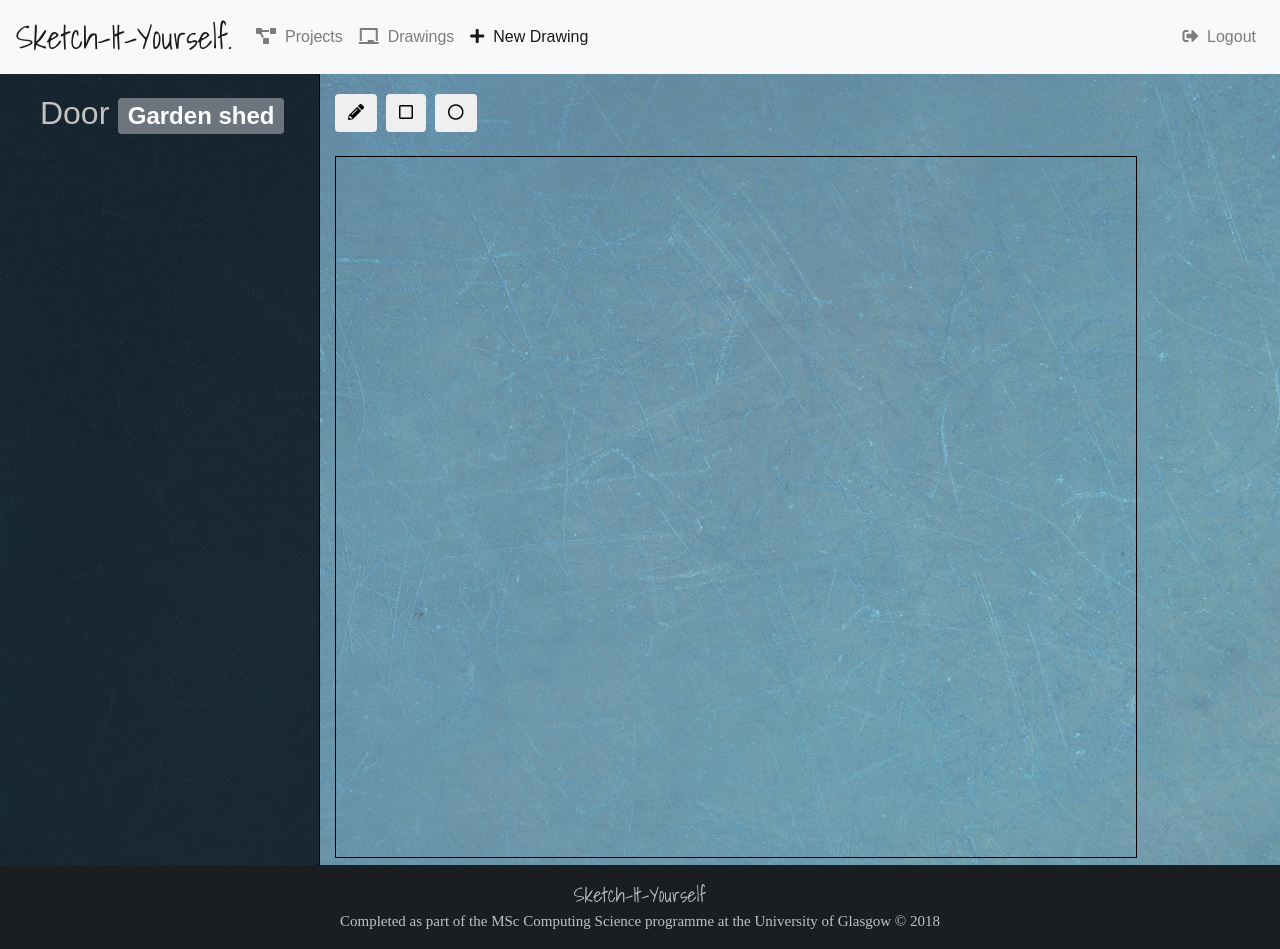
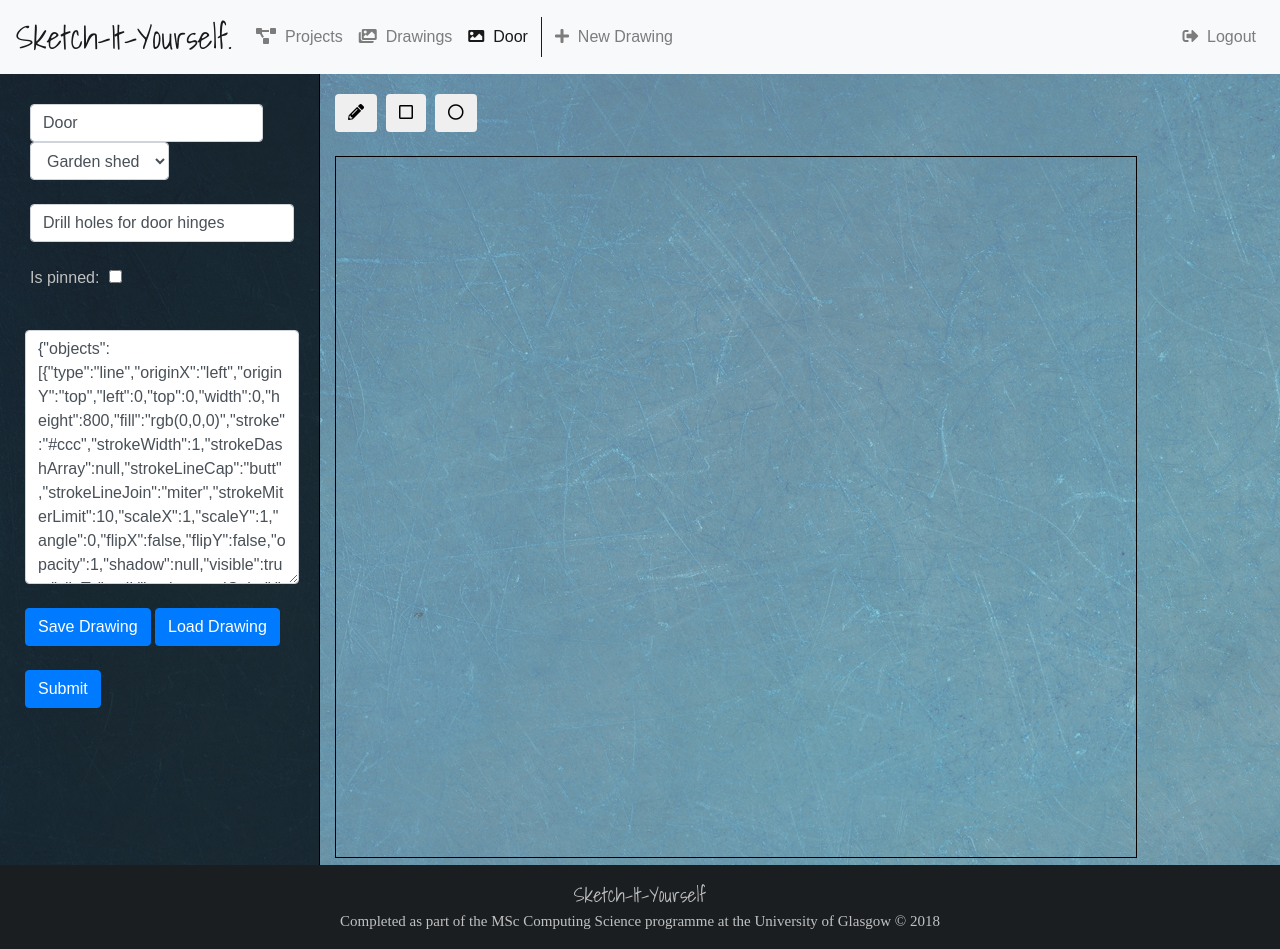
Before and after one commit to sahmed9833-ug/sketchit, a Django app: page /draw/3/2 in a window 1280 px wide. Run offline with Django 3.2, Linux system fonts and the light colour scheme; a user stored in the database is signed in; data comes from the database, SQL or seed files in the repository; both versions use the stored data as it was after the commit; some libraries are stand-ins or nearby versions.

Commit message:
Can create new projects and drawings, Fabric.js save/load functioning

```diff
--- a/draw/forms.py
+++ b/draw/forms.py
@@ -1,10 +1,36 @@
 from django.contrib.auth.models import User
+from .models import Project, Drawing
 from django import forms
 
 
 class UserForm(forms.ModelForm):
-    password = forms.CharField(widget=forms.PasswordInput)
+    email = forms.CharField(widget=forms.TextInput(attrs={'placeholder': "Email", 'class': "form-control"}))
+    username = forms.CharField(widget=forms.TextInput(attrs={'placeholder': "Username", 'class': "form-control"}))
+    password = forms.CharField(widget=forms.PasswordInput(attrs={'placeholder': "Password", 'class': "form-control"}))
 
     class Meta:
         model = User
         fields = ['email', 'username', 'password']
+
+
+class ProjectForm(forms.ModelForm):
+    title = forms.CharField(widget=forms.TextInput(attrs={'placeholder': "Title", 'class': "form-control"}))
+    summary = forms.CharField(widget=forms.TextInput(attrs={'placeholder': "Summary", 'class': "form-control"}))
+    shared = forms.BooleanField(widget=forms.CheckboxInput, required=False)
+
+    class Meta:
+        model = Project
+        exclude = ('user',)
+
+
+class DrawingForm(forms.ModelForm):
+    title = forms.CharField(widget=forms.TextInput(attrs={'placeholder': "Title", 'class': "form-control"}))
+    project = forms.ModelChoiceField(widget=forms.Select(attrs={'class': "form-control"}), queryset=Project.objects)
+    description = forms.CharField(widget=forms.TextInput(attrs={'placeholder': "Description", 'class': "form-control"}))
+    is_pinned = forms.BooleanField(widget=forms.CheckboxInput, required=False)
+    json_string = forms.CharField(widget=forms.Textarea(attrs={'class': "form-control"}))
+
+    class Meta:
+        model = Drawing
+        #  TODO: Consider also excluding JSON_String field,
+        exclude = ('last_modified',)
--- a/draw/models.py
+++ b/draw/models.py
@@ -13,6 +13,9 @@ class Project(models.Model):
     summary = models.CharField(default='No summary', max_length=1000, blank=True, null=True)
     shared = models.BooleanField(default=False)
 
+    def get_absolute_url(self):
+        return reversed('draw/')
+
     def __str__(self):
         return self.title
 
@@ -23,7 +26,7 @@ class Drawing(models.Model):
     description = models.CharField(default='No description', max_length=1000, blank=True, null=True)
     last_modified = models.DateField(auto_now=True)
     is_pinned = models.BooleanField(default=False)
-    json_string = models.CharField(default='JSON goes here', max_length=1000)
+    json_string = models.TextField(default='JSON goes here')
 
     def __str__(self):
         return self.title
--- a/draw/static/draw/css/style.css
+++ b/draw/static/draw/css/style.css
@@ -25,6 +25,13 @@ a.website-logo{
     text-align: center;
     padding-top: 15px;
 }
+form.rudi{
+    background-color: rgba(33,35,38,0.85);
+    padding: 10px;
+    border-radius: 7px;
+    width: fit-content;
+    color: #c1c1c1;
+}
 span.sig{
     font-family: 'Shadows Into Light', cursive;
     font-size: 20px;
--- a/draw/templates/draw/base.html
+++ b/draw/templates/draw/base.html
@@ -24,16 +24,17 @@
             <!-- left side -->
             <ul class="navbar-nav mr-auto">
                 <li class="nav-item {% block index_active %}{% endblock %}"><a class="nav-link" href="{% url 'draw:index' %}"><i class="fas fa-project-diagram" aria-hidden="true"></i>&nbsp; Projects <span class="sr-only">(current)</span></a></li>
-                <li class="nav-item {% block project_active %}{% endblock %}"><a class="nav-link" href="{% url 'draw:project_detail' 1 %}"><i class="fas fa-chalkboard" aria-hidden="true"></i>&nbsp; Drawings</a></li>
-                <li class="nav-item {% block drawing_active %}{% endblock %}"><a class="nav-link" href="{% url 'draw:drawing_detail' 1 1 %}"><i class="fas fa-plus"></i>&nbsp; New Drawing</a></li>
+                <li class="nav-item {% block project_active %}{% endblock %}"><a class="nav-link" href="{% url 'draw:project_detail' 1 %}"><i class="fas fa-images"></i>&nbsp; Drawings</a></li>
+                {% block drawing_link %}{% endblock %}
+                <li class="nav-item {% block new_drawing_active %}{% endblock %}" style="border-left: #1b1e21 solid 1px; padding-left: 5px; margin-left: 5px"><a class="nav-link" href="{% url 'draw:new_drawing' 1 "new" %}"><i class="fas fa-plus"></i>&nbsp; New Drawing</a></li>
             </ul>
             <!-- right side -->
             <ul class="navbar-nav">
                 {% if request.user.is_authenticated %}
                 <li class="nav-item"><a class="nav-link" href="{% url 'draw:logout_user' %}"><i class="fas fa-sign-out-alt"></i>&nbsp; Logout</a></li>
                 {% else %}
-                <li class="nav-item {% block register_active %}{% endblock %}"><a class="nav-link" href="{% url 'draw:register' %}"><i class="fas fa-sign-out-alt"></i>&nbsp; Register</a></li>
-                <li class="nav-item {% block login_active %}{% endblock %}"><a class="nav-link" href="{% url 'draw:login_user' %}"><i class="fas fa-sign-out-alt"></i>&nbsp; Log In</a></li>
+                <li class="nav-item {% block register_active %}{% endblock %}"><a class="nav-link" href="{% url 'draw:register' %}"><i class="fas fa-user-plus"></i>&nbsp; Register</a></li>
+                <li class="nav-item {% block login_active %}{% endblock %}"><a class="nav-link" href="{% url 'draw:login_user' %}"><i class="fas fa-sign-in-alt"></i>&nbsp; Log In</a></li>
                 {% endif %}
             </ul>
         </div>
--- a/draw/templates/draw/drawing-detail.html
+++ b/draw/templates/draw/drawing-detail.html
@@ -1,14 +1,55 @@
 {% extends 'draw/base.html' %}
-{% block title %}{{ drawing }}{% endblock %}
-{% block drawing_active %}active{% endblock %}
-
+{% block title %}{% if drawing %}{{ drawing }}{% else %}New Drawing{% endif %}{% endblock %}
+{% block drawing_link %}
+    {% if drawing %}
+        <li class="nav-item active"><a class="nav-link" href="{% url 'draw:drawing_detail' 1 drawing.id  %}"><i class="fas fa-image"></i>&nbsp; {{ drawing }}</a></li>
+    {% endif %}
+{% endblock %}
+{% block new_drawing_active %}
+    {% if not drawing %}
+    active
+    {% endif %}
+{% endblock %}
 {% block scripts %}
     <script src="https://cdnjs.cloudflare.com/ajax/libs/fabric.js/1.7.22/fabric.min.js"></script>
 {% endblock %}
 
 {% block detail_panel %}
-    <h2 style="text-align: center">{{ drawing }} <span class="badge badge-secondary">{{ project }}</span></h2>
-<!-- TODO: Controls for the drawing document, such as text boxes to display/alter name, description etc. Also list of other drawings in project. -->
+    {% if not drawing %}<h3 style="text-align: center">New Drawing</h3>{% endif %}
+    <form action="" method="post" enctype="multipart/form-data" style="padding: 10px">
+    {% csrf_token %}
+        <div class="form-row">
+            <div class="col-auto">
+                {{ form.title }}
+            </div>
+            <div class="col-auto">
+                {{ form.project }}
+            </div>
+        </div><br>
+        <div class="form-row">
+            <div class="col">
+                {{ form.description }}
+            </div>
+        </div><br>
+        <div class="form-row">
+            <div class="col-auto">
+                <label for="">{{ form.is_pinned.label_tag }}</label>
+            </div>
+            <div class="col-auto">
+                {{ form.is_pinned }}
+            </div>
+        </div><br>
+        <div class="form-row">
+            {{ form.json_string }}
+        </div><br>
+        <div class="form-row">
+            <button type="button" class="btn btn-primary" onclick="saveJSON()" href="#">Save Drawing</button>&nbsp;
+            <button type="button" class="btn btn-primary" onclick="loadJSON()" href="#">Load Drawing</button>&nbsp;
+        </div><br>
+        <div class="form-row">
+            <button type="submit" class="btn btn-primary">Submit</button>
+        </div>
+    </form>
 {% endblock %}
 
 {% block list_panel %}
@@ -25,15 +66,36 @@
         var drawingRect = false;
         var drawingCircle = false;
         var rect, circ, isDown, origX, origY;
+        var drawing_serial;
         var grid = 20;
+        loadJSON();
+        renderGrid();
+        canvas.renderAll();
+
+        function saveJSON(){
+            drawing_serial = JSON.stringify(canvas);
+
+            document.getElementById('id_json_string').value= drawing_serial;
+        }
+
+        function loadJSON(){
+
+            canvas.loadFromJSON({{ drawing.json_string | safe }});
+            renderGrid();
+        }
 
         //  create grid
-        for (var i = 0; i < (800 / grid); i++) {
-          canvas.add(new fabric.Line([ i * grid, 0, i * grid, 800], { stroke: '#ccc', selectable: false }));
-          canvas.add(new fabric.Line([ 0, i * grid, 800, i * grid], { stroke: '#ccc', selectable: false }))
+        function renderGrid(){
+            console.log("Rendering grid");
+            for (var i = 0; i < (800 / grid); i++) {
+                var lineH = new fabric.Line([ i * grid, 0, i * grid, 800], { stroke: '#ccc', selectable: false, evented: false, excludeFromExport: true });
+                var lineV = new fabric.Line([ 0, i * grid, 800, i * grid], { stroke: '#ccc', selectable: false, evented: false, excludeFromExport: true });
+                canvas.add(lineH);
+                canvas.add(lineV);
+                canvas.sendToBack(lineH);
+                canvas.sendToBack(lineV);
+            }
         }
-
-        canvas.renderAll();
 
         function addRectangle(){
             drawingRect = !drawingRect;
@@ -148,17 +210,7 @@
                 circ.setCoords();
         });
 
-        function saveJSON(){
-            console.log(JSON.stringify(canvas));
-            //drawing_file = canvas.toJSON();
-            drawing_file = JSON.stringify(canvas);
-        }
 
-        function loadJSON(){
-            canvas.clear();
-
-            canvas.loadFromJSON(drawing_file);
-        }
 
     </script>
 {% endblock %}
--- a/draw/templates/draw/form-template.html
+++ b/draw/templates/draw/form-template.html
@@ -2,7 +2,9 @@
 
     <div class="form-group">
         <span class="text-danger small">{{ field.errors }}</span>
-        <label for="">{{ field.label_tag }}</label>
+        {% if "Shared" in field.label_tag %}
+            <label for="">{{ field.label_tag }}</label>
+        {% endif %}
         {{ field }}
     </div>
 {% endfor %}
--- a/draw/templates/draw/project-detail.html
+++ b/draw/templates/draw/project-detail.html
@@ -12,9 +12,9 @@
             <h2>Drawings</h2><br>
             <div class="d-flex flex-wrap align-content-start">
                 {% for drawing in drawings %}
-                    <div class="p-2 border" style="text-align: center">
-                        <a style="color: #1b1e21" href="{% url 'draw:drawing_detail' project.id drawing.id %}">
-                            <img src="http://images1.wikia.nocookie.net/__cb20110517050051/awesomeanimeandmanga/images/3/34/K-on!-avatar-200x200.jpg" style="padding-bottom: 10px">
+                    <div class="p-2" style="text-align: center; background: rgba(33,35,38,0.85); border-radius: 5px; margin-right: 15px; margin-bottom: 15px">
+                        <a style="color: #c1c1c1" href="{% url 'draw:drawing_detail' project.id drawing.id %}">
+                            <img src="https://static.umotive.com/img/product_image_thumbnail_placeholder.png" width="200" height="200" style="padding-bottom: 10px">
                             <br>
                             {{ drawing.title }}
                             {% if drawing.is_pinned %}
--- a/draw/templates/draw/register.html
+++ b/draw/templates/draw/register.html
@@ -5,7 +5,7 @@
 
 {% block detail_panel %}
     <h2 style="text-align: center">Create a New Account</h2>
-    <form action="" method="post" enctype="multipart/form-data">
+    <form action="" method="post" enctype="multipart/form-data" style="padding: 10px">
         {% csrf_token %}
         {% include 'draw/form-template.html' %}
          <button type="submit" class="btn btn-primary">Submit</button>
--- a/draw/urls.py
+++ b/draw/urls.py
@@ -9,5 +9,5 @@ urlpatterns = [
     path('login_user', views.login, name='login_user'),
     path('logout_user', views.logout, name='logout_user'),
     path('<int:project_id>', views.project_detail, name='project_detail'),
-    path('<int:project_id>/<int:drawing_id>', views.drawing_detail, name='drawing_detail')
-]
+    path('<int:project_id>/<int:drawing_id>', views.drawing_detail, name='drawing_detail'),
+    path('<int:project_id>/<slug:new>', views.new_drawing, name='new_drawing')]
--- a/draw/views.py
+++ b/draw/views.py
@@ -1,45 +1,84 @@
 from django.shortcuts import render, redirect, get_object_or_404
 from django.contrib.auth import authenticate, login as django_login, logout as django_logout
-from django.views.generic import View
 from .models import Project, Drawing
-from .forms import UserForm
+from .forms import UserForm, ProjectForm, DrawingForm
 
 
 def index(request):
-    projects = Project.objects.all()
-    context = {
-        'projects': projects
-    }
-    return render(request, 'draw/index.html', context)
+    if request.user.is_authenticated:
+        #  projects
+        projects = Project.objects.filter(user=request.user)
+
+        #  form handler
+        form = ProjectForm(request.POST or None)
+
+        if form.is_valid():
+            project = form.save(commit=False)
+            project.user = request.user
+            project.save()
+        context = {
+            "form": form,
+            "projects": projects
+        }
+        return render(request, 'draw/index.html', context)
+    else:
+        return render(request, 'draw/login.html')
 
 
 def project_detail(request, project_id):
-    # check that project exists
-    project = get_object_or_404(Project, pk=project_id)
+    if request.user.is_authenticated:
+        # check that project exists
+        project = get_object_or_404(Project, pk=project_id)
 
-    # check that this project has drawings
-    try:
-        drawings = Drawing.objects.filter(project=project_id)
-    except Drawing.DoesNotExist:
-        drawings = ''
+        # check that this project has drawings
+        try:
+            drawings = Drawing.objects.filter(project=project_id)
+        except Drawing.DoesNotExist:
+            drawings = ''
 
-    context = {
-        'project': project,
-        'drawings': drawings
-    }
-    return render(request, 'draw/project-detail.html', context)
+        context = {
+            'project': project,
+            'drawings': drawings
+        }
+        return render(request, 'draw/project-detail.html', context)
+    else:
+        return render(request, 'draw/login.html')
 
 
 def drawing_detail(request, project_id, drawing_id):
-    # check that drawing exists
-    project = get_object_or_404(Project, pk=project_id)
-    drawing = get_object_or_404(Drawing, pk=drawing_id)
+    if request.user.is_authenticated:
+        # check that drawing exists
+        project = get_object_or_404(Project, pk=project_id)
+        drawing = get_object_or_404(Drawing, pk=drawing_id)
 
-    context = {
-        'project': project,
-        'drawing': drawing
-    }
-    return render(request, 'draw/drawing-detail.html', context)
+        form = DrawingForm(request.POST or None, instance=drawing)
+        if form.is_valid():
+            form.save()
+        context = {
+            'form': form,
+            'project': project,
+            'drawing': drawing
+        }
+        return render(request, 'draw/drawing-detail.html', context)
+    else:
+        return render(request, 'draw/login.html')
+
+
+def new_drawing(request, project_id, new):
+    # TODO: Add a new function here which would load drawing detail but for a new drawing
+    # TODO: Add a new function which would load drawing detail for a new drawing that does not yet belong to a project
+    if request.user.is_authenticated:
+        form = DrawingForm(request.POST or None)
+        project = get_object_or_404(Project, pk=project_id)
+        if form.is_valid():
+            form.save()
+        context = {
+            "form": form,
+            "project": project
+        }
+        return render(request, 'draw/drawing-detail.html', context)
+    else:
+        render(request, 'draw/login.html')
 
 
 def logout(request):
@@ -61,7 +100,12 @@ def login(request):
             if user.is_active:
                 django_login(request, user)
                 projects = Project.objects.filter(user=request.user)
-                return render(request, 'draw/index.html', {'projects': projects})
+                form = ProjectForm(request.POST or None)
+                context = {
+                    'projects': projects,
+                    'form': form
+                }
+                return redirect('draw:index')
             else:
                 return render(request, 'draw/login.html', {'error_message': 'Your account has been disabled'})
         else:
```
Also changed, not shown: draw/templates/draw/index.html (+28 -2 lines), db.sqlite3.
